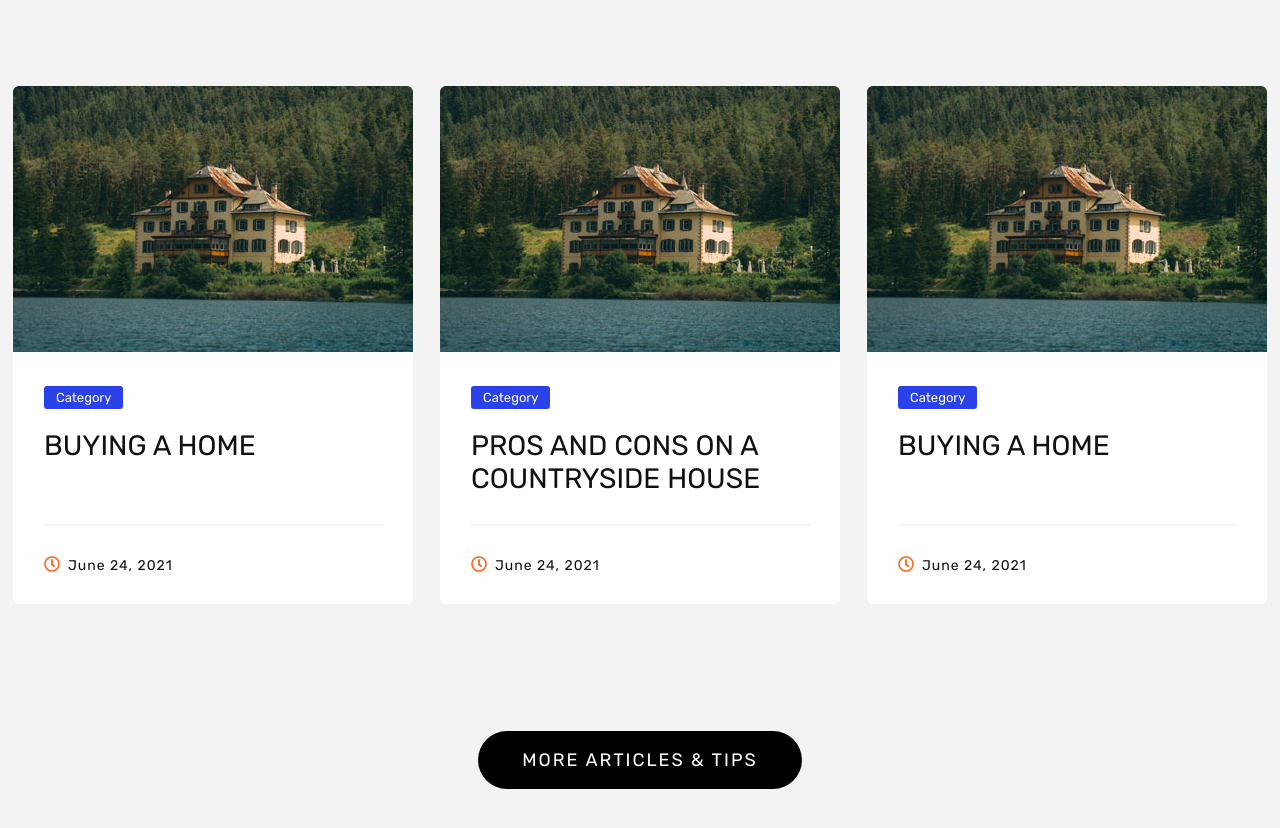
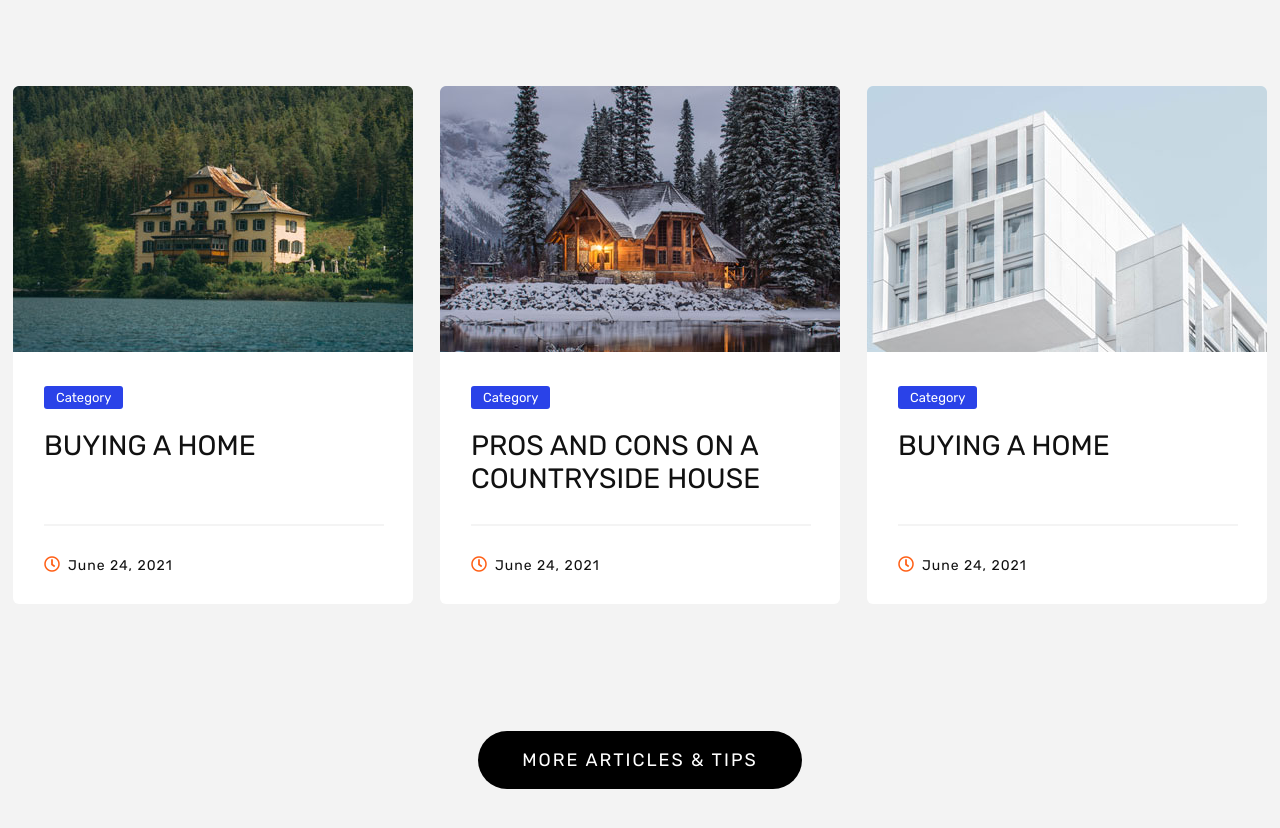
Before and after one commit to abinesh8900/Casa-Royal, a plain HTML site: page index.html in a window 1280 px wide. Shown: the part 7514-8342 px from the top of the page. Drawn offline with Linux system fonts and the light colour scheme.

Commit message:
complete v2

```diff
--- a/index.html
+++ b/index.html
@@ -861,7 +861,7 @@
             </div>
             <!-- **************************************************** -->
             <div class="card6">
-              <img class="card6__picture" src="img/image-1.png" alt="image-1" />
+              <img class="card6__picture" src="img/image-2.png" alt="image-1" />
               <div class="card6__desc">
                 <p class="card6__badge">Category</p>
                 <p class="card6__title">PROS AND CONS ON A COUNTRYSIDE HOUSE</p>
@@ -872,7 +872,7 @@
             </div>
             <!-- **************************************************** -->
             <div class="card6">
-              <img class="card6__picture" src="img/image-1.png" alt="image-1" />
+              <img class="card6__picture" src="img/image-3.png" alt="image-1" />
               <div class="card6__desc">
                 <p class="card6__badge">Category</p>
                 <p class="card6__title">BUYING A HOME</p>
```
